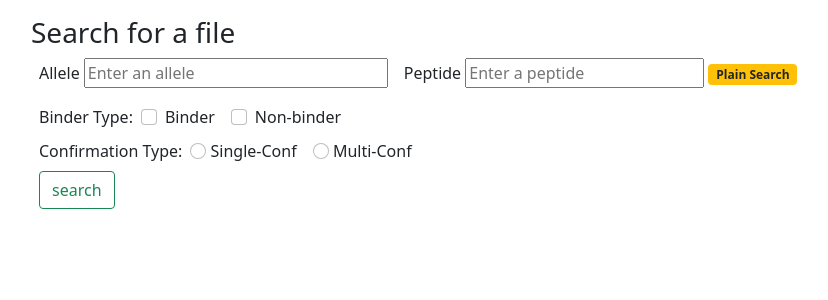
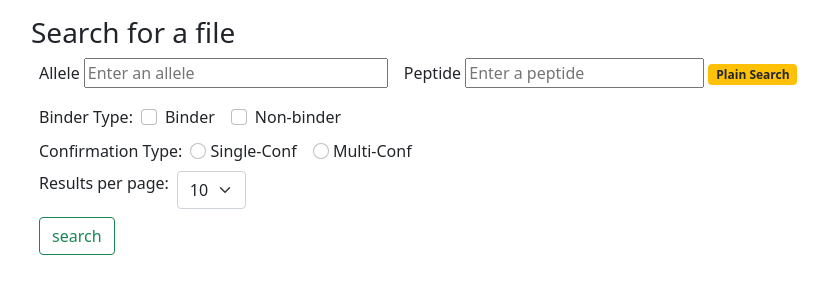
Before and after one commit to TrippleCCC/KavrakiLabWebApp, a Flask app: page / in a window 1280 px wide. Shown: the part 50-350 px from the top of the page, without its empty margins (67-895 px from the left). Run offline with Flask 2, Linux system fonts and the light colour scheme; some libraries are stand-ins or nearby versions.

Commit message:
Add option for results per pages

```diff
--- a/web_app/home.py
+++ b/web_app/home.py
@@ -29,6 +29,7 @@ def search():
     non_binder = request.form.get("non-binder") or "off"
     peptide_regex = request.form.get("peptide-regex") or "off"
     confirmation_type = request.form.get("confirmation-type")
+    results_per_page = request.form.get("results-per-page")
 
     if not confirmation_type:
         flash("Please select Confirmation type.", "errors")
@@ -37,7 +38,7 @@ def search():
     return redirect(
             url_for(".results", allele=allele, peptide=peptide,
                 binder=binder, non_binder=non_binder, peptide_regex=peptide_regex,
-                confirmation_type=confirmation_type))
+                confirmation_type=confirmation_type, results_per_page=results_per_page))
 
 
 @bp.route("/results", methods=["GET"])
@@ -51,6 +52,7 @@ def results():
     non_binder = request.args.get("non_binder")
     peptide_regex = request.args.get("peptide_regex")
     confirmation_type = request.args.get("confirmation_type")
+    results_per_page = int(request.args.get("results_per_page"))
 
     # Ordering parameters
     order_allele = request.args.get("order_allele")
@@ -169,8 +171,8 @@ def results():
 
     # split data into different pages
     pages = []
-    for i in range(0, num_results, 10):
-        pages.append(data[i:i+10])
+    for i in range(0, num_results, int(results_per_page)):
+        pages.append(data[i:i+int(results_per_page)])
 
 
     # Generate order urls
@@ -194,7 +196,8 @@ def results():
     return render_template("results.html", allele=allele,
             peptide=peptide, num_results=num_results, query_time=query_time,
             binder=binder, non_binder=non_binder, peptide_regex=peptide_regex,
-            confirmation_type=confirmation_type, order_urls=order_urls, pages=pages)
+            confirmation_type=confirmation_type, order_urls=order_urls, pages=pages,
+            results_per_page=results_per_page)
 
 
 @bp.route("/suggest/<suggest_type>", methods=["GET"])
--- a/web_app/templates/base.html
+++ b/web_app/templates/base.html
@@ -75,6 +75,18 @@
 						<label class="form-check-label" for="multi-confirmation-type">Multi-Conf</label>
 					</div>
 				</div>
+                <div class="row g-0 mx-2 my-2">
+                    Results per page:
+					<div class="col-auto mx-2">
+                        <select name="results-per-page" class="form-select" aria-label="results per page">
+                            <option {% if results_per_page == 10 or not results_per_page %}selected{% endif %} value="10">10</option>
+                            <option {% if results_per_page == 20 %}selected{% endif %} value="20">20</option>
+                            <option {% if results_per_page == 30 %}selected{% endif %} value="30">30</option>
+                            <option {% if results_per_page == 40 %}selected{% endif %} value="40">40</option>
+                            <option {% if results_per_page == 50 %}selected{% endif %} value="50">50</option>
+                        </select>
+					</div>
+                </div>
 				<div class="row g-0 mx-1 my-2">
 					<div class="col-auto mx-1">
 						<input class="btn btn-outline-success" type="submit" value="search">
```
